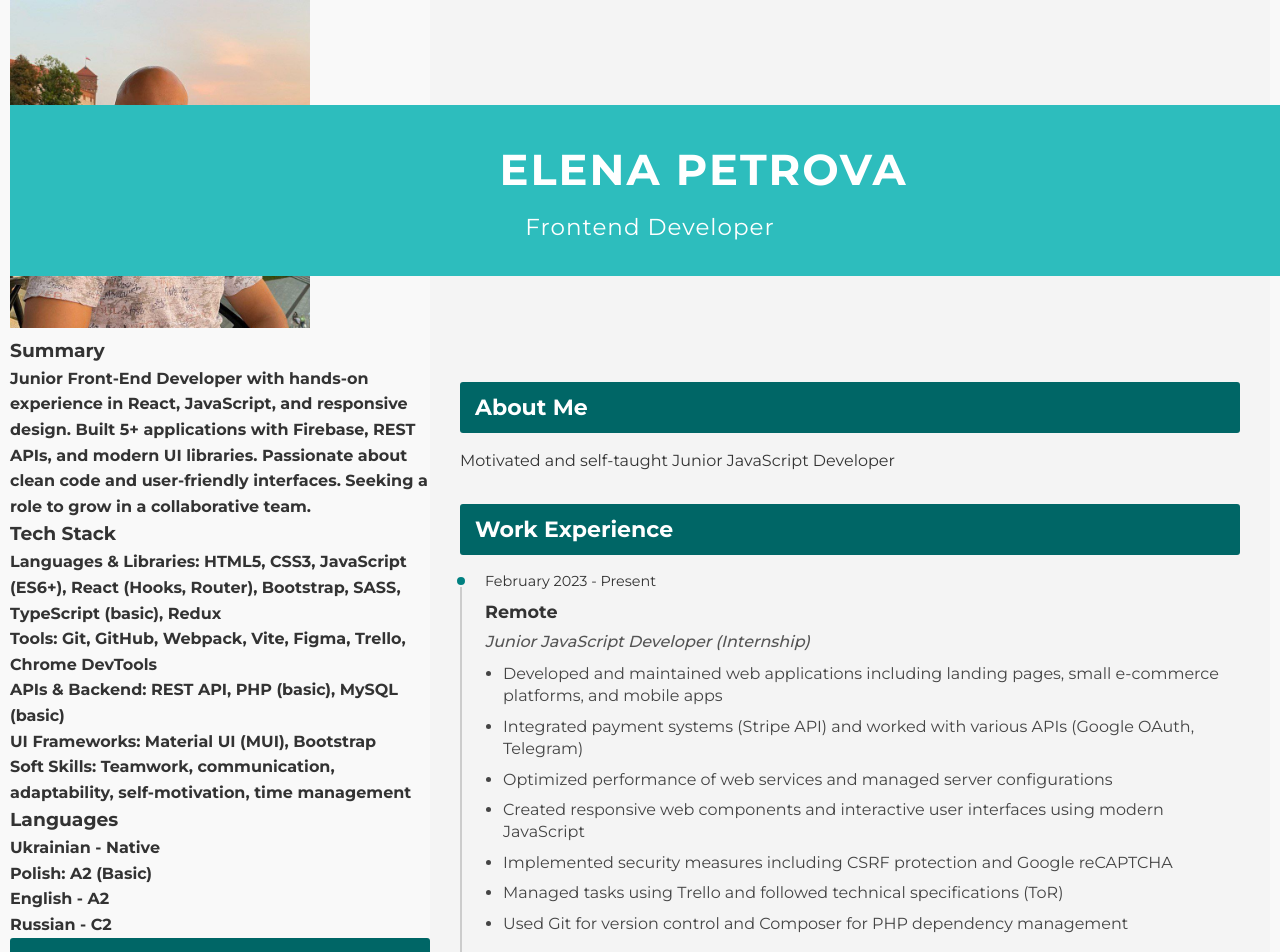
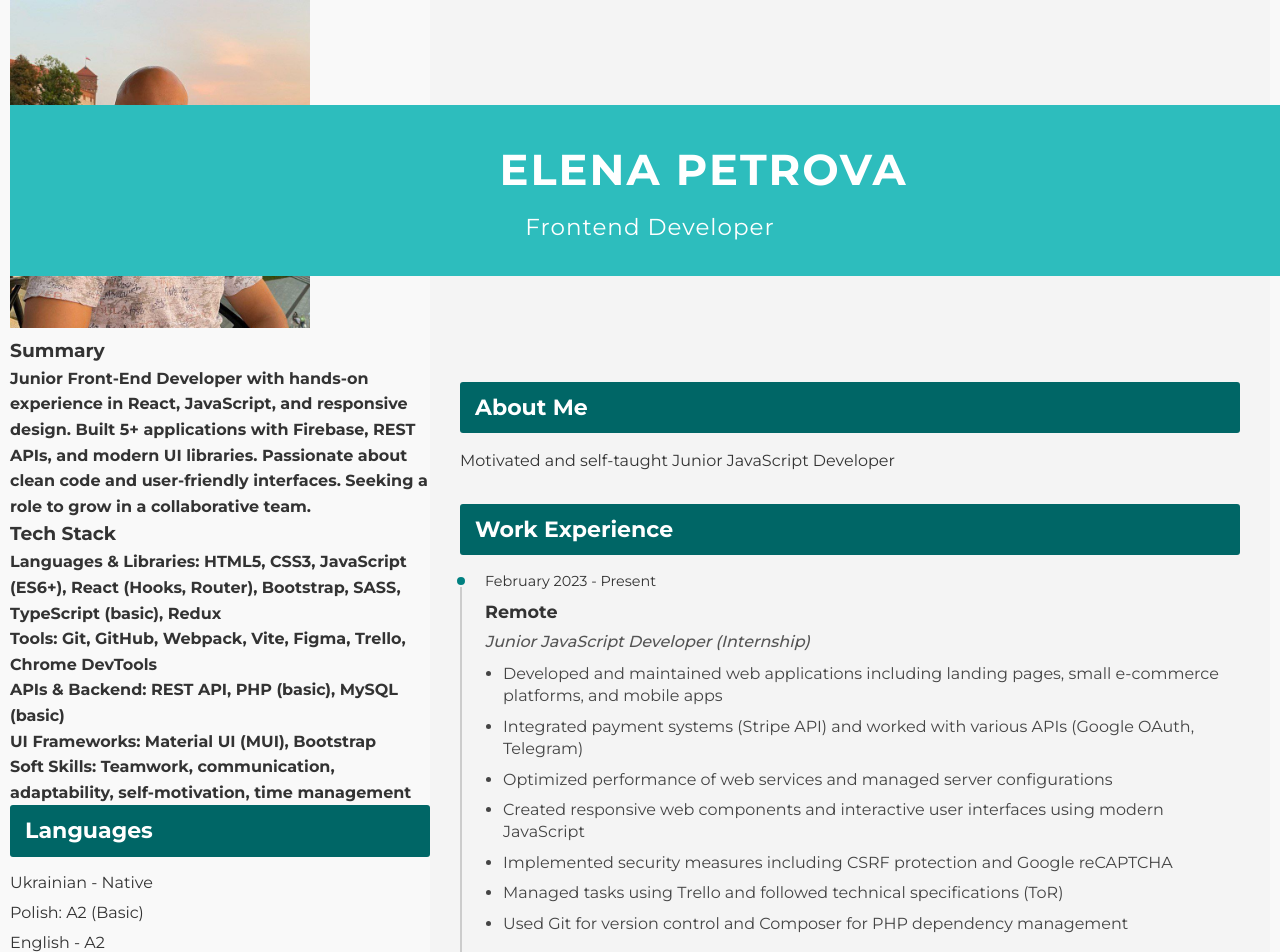
Before and after one commit to OlehBilenkyi/ReactResume, a React (Vite) app: page / in a window 1280 px wide. Shown: the top 952 px of the page. Built offline with nearby package versions, Linux system fonts and the light colour scheme; a web font is replaced by a local one.

Commit message:
SoftSkills.module

```diff
--- /dev/null
+++ b/src/components/Sidebar/Languages/Languages.module.scss
@@ -0,0 +1,23 @@
+.skillsContainer {
+  margin-bottom: 30px;
+}
+
+.skillsTitle {
+  background-color: #066;
+  color: #fff;
+  padding: 8px 15px;
+  margin-bottom: 15px;
+  font-size: clamp(1.1rem, 0.9rem + 0.6vw, 1.4rem);
+  font-weight: 600;
+  border-radius: 3px;
+}
+
+.skillsList {
+  padding-left: 0;
+  list-style: none;
+}
+
+.skillsListItem {
+  margin-bottom: 8px;
+  line-height: 1.4;
+}
--- a/src/components/Sidebar/Languages/Languages.tsx
+++ b/src/components/Sidebar/Languages/Languages.tsx
@@ -1,14 +1,14 @@
-import styles from "../ContactsLanguagesSummaryTechSkills.module.scss";
+import styles from "./Languages.module.scss";
 
 const Languages = () => (
   <div className={styles.skillsContainer}>
     <h3 className={styles.skillsTitle}>Languages</h3>
-    <h4 className={styles.skillsList}>
+    <div className={styles.skillsList}>
       <p className={styles.skillsListItem}>Ukrainian - Native</p>
       <p className={styles.skillsListItem}>Polish: A2 (Basic)</p>
       <p className={styles.skillsListItem}>English - A2</p>
       <p className={styles.skillsListItem}>Russian - C2</p>
-    </h4>
+    </div>
   </div>
 );
 
```
Also changed, not shown: src/components/Sidebar/SoftSkills/SoftSkills.module.scss (added).
